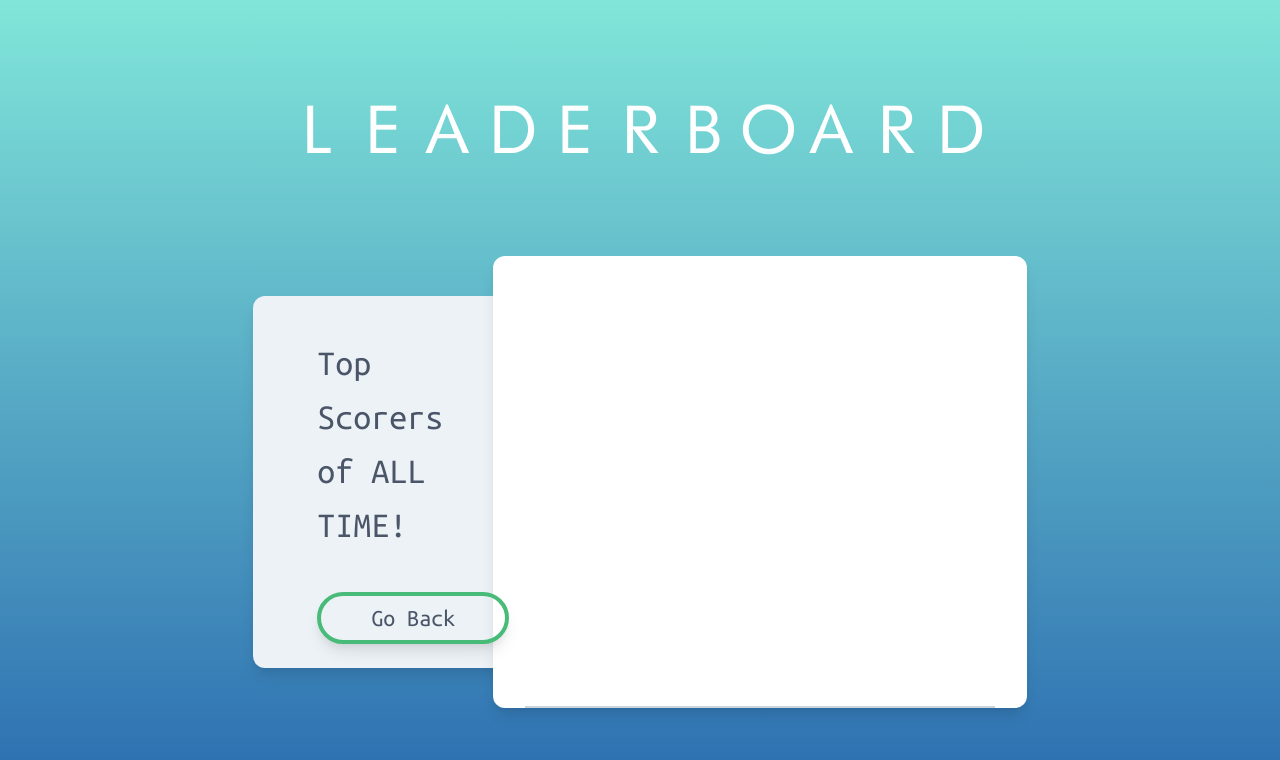
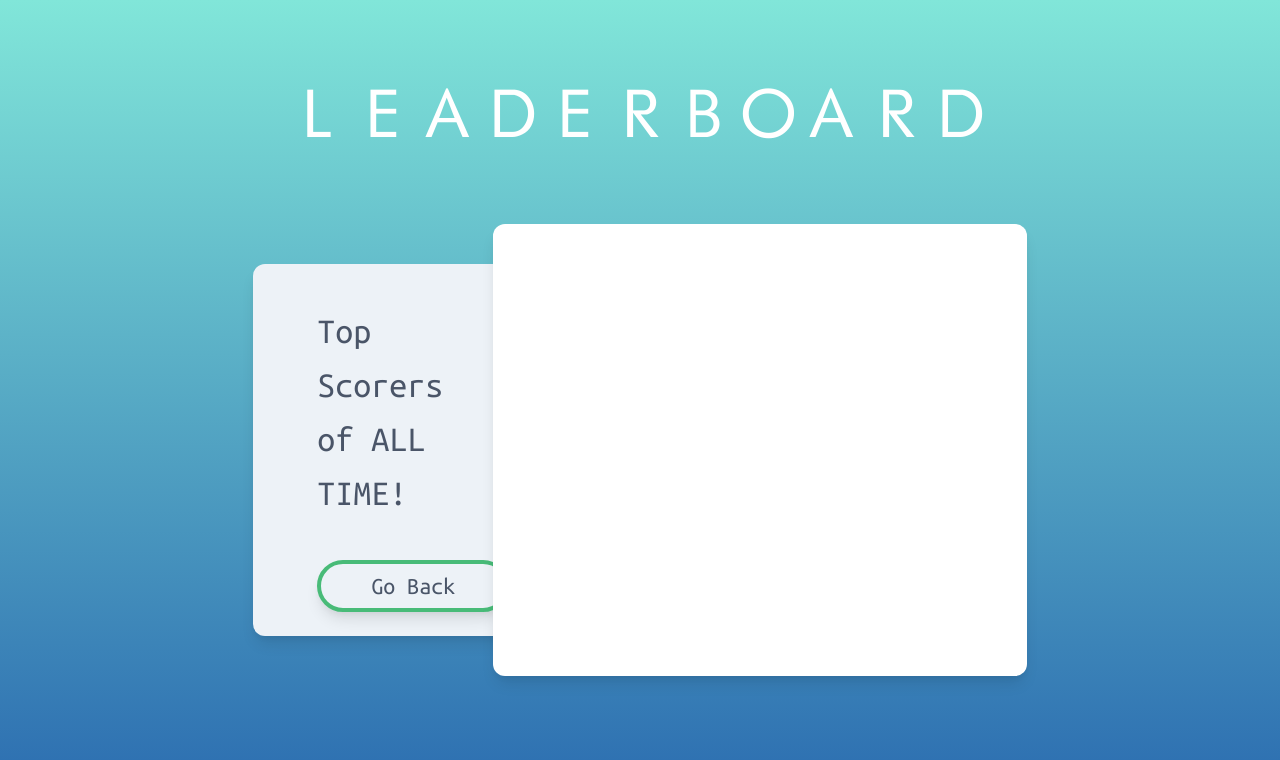
Before and after one commit to cs-gang/SudokuWebapp, a Django app: page /leaderboard in a window 1280 px wide. Shown: the top 760 px of the page. Run offline with Django 3.2, Linux system fonts and the light colour scheme; data that the repository does not hold is empty; style sheets or scripts are compiled from the project's sources.

Commit message:
minor changes

```diff
--- a/sudoku-django-project/mainapp/templates/mainapp/leaderboard.html
+++ b/sudoku-django-project/mainapp/templates/mainapp/leaderboard.html
@@ -8,19 +8,19 @@
         </title>
         <link href="{% static "mainapp/tailwind-output.css"%}" rel="stylesheet" type="text/css">
     </head>
-    <body class="bg-gradient-to-b from-teal-300 to-blue-700 select-none">
-        <div class="my-20">
-            <h1 class="mainfont text-6xl text-center text-white bold">LEADERBOARD</h1>
+    <body class="bg-gradient-to-b from-teal-300 to-blue-700">
+        <div class="my-16">
+            <h1 class="mainfont text-6xl text-center text-white bold select-none">LEADERBOARD</h1>
         </div>
         <div class="flex justify-center">
             <div class="bg-gray-200 rounded-xl shadow-lg ml-40 mb-20 mt-10 w-3/12 subfont-ubmono">
                 <h1 class="pl-16 pr-32 py-10 text-gray-700 text-4xl">Top Scorers of ALL TIME!</h1>
-                <div class="flex flex-col flex-wrap w-20">
-                    <a href="../mainapp/index.html" class="transform mx-16 px-5 py-1 w-48 text-center text-gray-700 text-2xl bg-opacity-0 border-4 border-green-500 rounded-full hover:text-white hover:bg-green-500 hover:bg-opacity-100 shadow-lg active:bg-opacity-100 active:bg-green-600 transition duration-150 ease-in-out">Go Back</a><br>
+                <div class="flex flex-col w-20">
+                    <a href="../mainapp/index.html" class="mx-16 px-5 py-1 w-48 text-center text-gray-700 text-2xl bg-opacity-0 border-4 border-green-500 rounded-full select-none hover:text-white hover:bg-green-500 hover:bg-opacity-100 shadow-lg active:bg-opacity-100 active:bg-green-600 transition duration-150 ease-in-out">Go Back</a><br>
                 </div>
             </div>
-            <div class="bg-white mr-40 rounded-xl shadow-lg text-center grid grid-cols-3 justify-self-end w-5/12 -ml-20 mb-10 overflow-hidden" id="below">
-                <div class="mx-8 mt-16 text-center flex-col col-span-3 border-b-2 border-gray-400" id="row">
+            <div class="bg-white mr-40 rounded-xl shadow-lg text-center grid grid-cols-3 justify-self-end w-5/12 -ml-20 mb-10" id="below">
+                <div class="mx-8 mt-8 text-center flex-col col-span-3 border-gray-400" id="row">
                     <span class="hidden" id="data-get">{{ data }}</span>
                 </div>
                 <script>
@@ -52,15 +52,15 @@
                         nameInput.appendChild(nameInputText);
                         timeDisplay.appendChild(timeDisplayText);
 
-                        index.classList = ('flex-2 text-3xl py-2 mx-5');
+                        index.classList = ('flex-2 text-3xl py-2 mx-5 subfont-nomono');
                         nameInput.classList = ('flex-1 text-3xl py-2 mx-5');
-                        timeDisplay.classList = ('flex-2 text-3xl py-2 mx-5');
+                        timeDisplay.classList = ('flex-2 text-3xl py-2 mx-5 subfont-nomono');
 
                         entryDiv.appendChild(index);
                         entryDiv.appendChild(nameInput);
                         entryDiv.appendChild(timeDisplay);
 
-                        entryDiv.classList = ('mx-8 text-center flex col-span-3 border-b-2 border-gray-400');
+                        entryDiv.classList = ('text-center flex col-span-3 border-b-2 border-gray-400 shadow-lg');
 
                         if(i % 2) {
                             entryDiv.classList.add('bg-gray-300')
@@ -72,7 +72,7 @@
                         else if(i == 9) {
                             entryDiv.classList.remove('border-b-2')
                             entryDiv.classList.add('rounded-b-lg')
-                            entryDiv.classList.add('mb-16')
+                            entryDiv.classList.add('mb-8')
                         }
 
                         var containedIn = document.getElementById("data-get").parentNode
```
